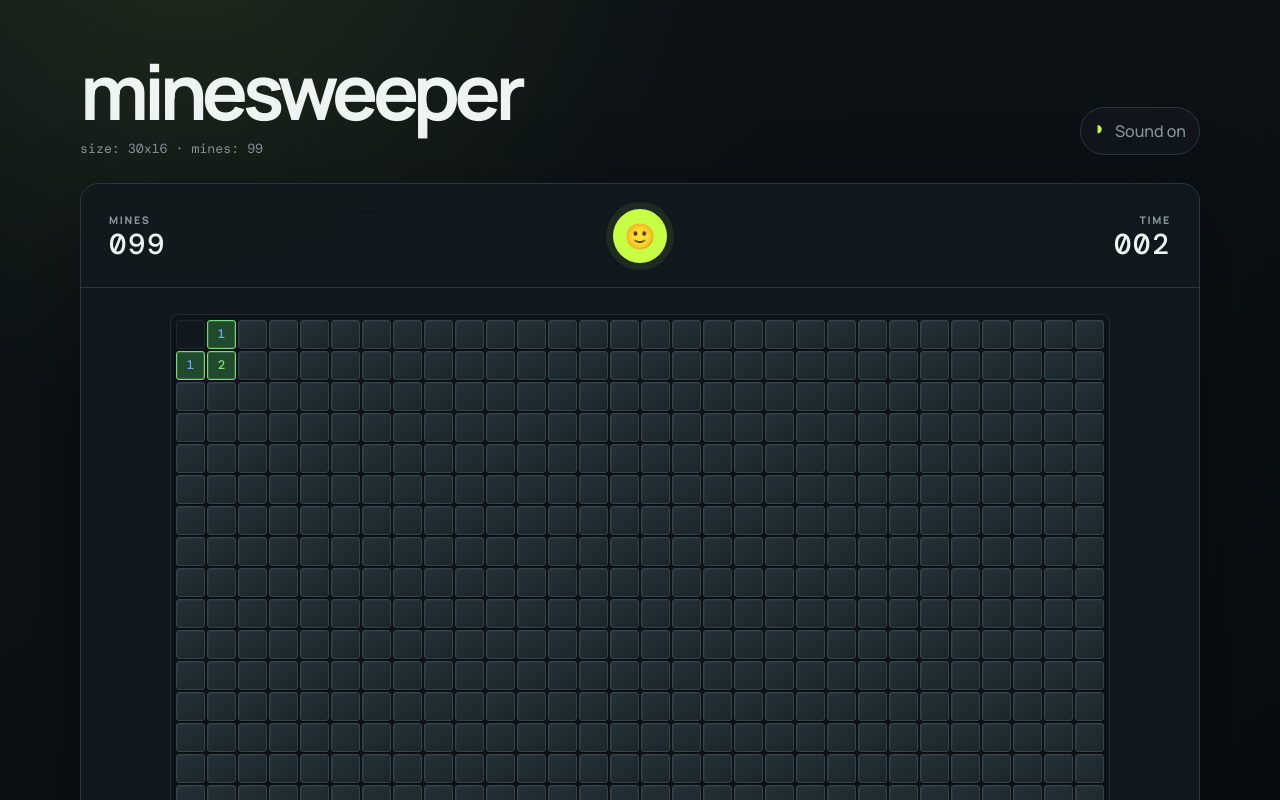
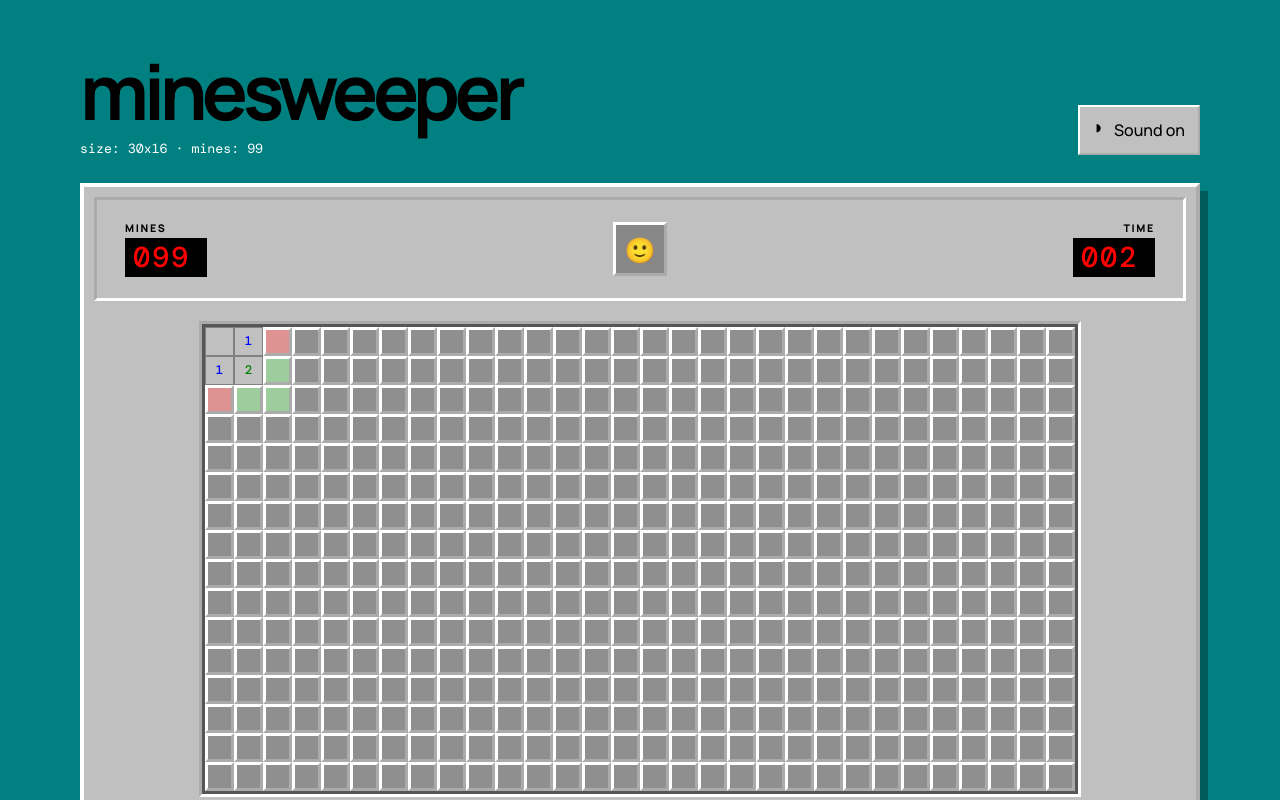
Before and after one commit to ernlynnnn/minesweeper, a plain HTML site: page index.html in a window 1280 px wide. Both pictures are taken after a click on the button 190 px from the left and 334 px from the top of the page. Shown: the top 800 px of the page. Drawn offline with nearby package versions, Linux system fonts and the light colour scheme.

Commit message:
modify: change color scheme

```diff
--- a/app.js
+++ b/app.js
@@ -153,15 +153,20 @@
 
   playTone(360, 0.025, "sine", 0.018);
 
-  if (isFirstClick) {
-    showFirstClickHints(cell);
-  }
+  refreshHints();
 
   checkWin();
 }
 
-function showFirstClickHints(firstCell) {
-  getNeighbors(firstCell).forEach((neighbor) => {
+function refreshHints() {
+  cells.flat().forEach((cell) => {
+    cell.element.classList.remove("cell--hint-safe", "cell--hint-mine");
+  });
+
+  cells.flat().filter((cell) => cell.isRevealed).forEach((revealedCell) => {
+    getNeighbors(revealedCell).forEach((neighbor) => {
+      if (neighbor.isRevealed || neighbor.isFlagged) return;
+
       neighbor.element.classList.add(
         neighbor.isMine ? "cell--hint-mine" : "cell--hint-safe",
       );
@@ -172,6 +177,7 @@
           neighbor.isMine ? "mine hint" : "safe hint"
         }`,
       );
+    });
   });
 }
 
@@ -199,6 +205,7 @@
   cell.isFlagged = !cell.isFlagged;
   flaggedCount += cell.isFlagged ? 1 : -1;
   renderCell(cell);
+  if (minesPlaced) refreshHints();
   updateCounters();
   playTone(cell.isFlagged ? 620 : 420, 0.04, "square", 0.018);
 }
--- a/styles.css
+++ b/styles.css
@@ -1,15 +1,15 @@
 :root {
-  color-scheme: dark;
-  --bg: #0b1014;
-  --panel: #12191f;
-  --panel-light: #192229;
-  --line: #2b3740;
-  --line-soft: #212c33;
-  --text: #edf4f1;
-  --muted: #87959c;
-  --accent: #c7ff45;
-  --accent-dark: #1c2909;
-  --danger: #ff625f;
+  color-scheme: light;
+  --bg: #008080;
+  --panel: #c0c0c0;
+  --panel-light: #c0c0c0;
+  --line: #888888;
+  --line-soft: #808080;
+  --text: #000000;
+  --muted: #404040;
+  --accent: #000080;
+  --accent-dark: #c0c0c0;
+  --danger: #ff0000;
   --cell-size: 29px;
   --cell-gap: 2px;
   --radius: 18px;
@@ -25,9 +25,7 @@
   min-height: 100vh;
   margin: 0;
   color: var(--text);
-  background:
-    radial-gradient(circle at 15% -10%, rgba(199, 255, 69, 0.1), transparent 32rem),
-    linear-gradient(145deg, #0d1317 0%, var(--bg) 58%, #080c0f 100%);
+  background: var(--bg);
 }
 
 button {
@@ -49,7 +47,7 @@
 
 .eyebrow {
   margin: 0 0 10px;
-  color: var(--accent);
+  color: #ffffff;
   font-size: 0.7rem;
   font-weight: 800;
   letter-spacing: 0.22em;
@@ -64,12 +62,12 @@
 }
 
 h1 span {
-  color: var(--accent);
+  color: #ffffff;
 }
 
 .subtitle {
   margin: 16px 0 0;
-  color: var(--muted);
+  color: #ffffff;
   font-family: "DM Mono", monospace;
   font-size: 0.83rem;
 }
@@ -80,21 +78,21 @@
   align-items: center;
   margin-bottom: 2px;
   padding: 10px 13px;
-  color: var(--muted);
-  border: 1px solid var(--line);
-  border-radius: 999px;
-  background: rgba(18, 25, 31, 0.75);
+  color: #000000;
+  border: 2px outset #ffffff;
+  border-radius: 0;
+  background: #c0c0c0;
   cursor: pointer;
   transition: 160ms ease;
 }
 
 .sound-toggle:hover {
-  color: var(--text);
-  border-color: #42515a;
+  color: #000000;
+  border-color: #ffffff;
 }
 
 .sound-icon {
-  color: var(--accent);
+  color: #000000;
   font-size: 1.2rem;
   transform: rotate(180deg);
 }
@@ -106,11 +104,10 @@
 
 .game-card {
   overflow: hidden;
-  border: 1px solid var(--line);
-  border-radius: var(--radius);
-  background: rgba(18, 25, 31, 0.92);
-  box-shadow: 0 30px 90px rgba(0, 0, 0, 0.34);
-  backdrop-filter: blur(20px);
+  border: 4px outset #ffffff;
+  border-radius: 0;
+  background: var(--panel);
+  box-shadow: 8px 8px 0 rgba(0, 0, 0, 0.3);
 }
 
 .status-bar {
@@ -119,7 +116,8 @@
   align-items: center;
   min-height: 104px;
   padding: 18px 28px;
-  border-bottom: 1px solid var(--line);
+  margin: 10px;
+  border: 3px inset #ffffff;
 }
 
 .counter-block {
@@ -134,7 +132,7 @@
 
 .counter-label {
   margin-bottom: 3px;
-  color: var(--muted);
+  color: #000000;
   font-size: 0.66rem;
   font-weight: 800;
   letter-spacing: 0.16em;
@@ -142,6 +140,10 @@
 }
 
 .counter-value {
+  min-width: 82px;
+  padding: 5px 8px;
+  color: #ff0000;
+  background: #000000;
   font-family: "DM Mono", monospace;
   font-size: 1.8rem;
   font-weight: 500;
@@ -155,28 +157,29 @@
   height: 54px;
   padding: 0;
   place-items: center;
-  color: #10170a;
-  border: 0;
-  border-radius: 50%;
-  background: var(--accent);
-  box-shadow: 0 0 0 7px rgba(199, 255, 69, 0.08);
+  color: #000000;
+  border: 3px outset #ffffff;
+  border-radius: 0;
+  background: #878787;
+  box-shadow: none;
   cursor: pointer;
   font-size: 1.55rem;
   transition: transform 150ms ease, box-shadow 150ms ease;
 }
 
 .reset-button:hover {
-  box-shadow: 0 0 0 9px rgba(199, 255, 69, 0.12);
-  transform: scale(1.04);
+  box-shadow: none;
+  transform: none;
 }
 
 .reset-button:active {
-  transform: scale(0.96);
+  border-style: inset;
+  transform: none;
 }
 
 .board-frame {
   overflow-x: auto;
-  padding: 26px;
+  padding: 10px;
   scrollbar-color: var(--line) transparent;
   scrollbar-width: thin;
 }
@@ -185,13 +188,13 @@
   display: grid;
   grid-template-columns: repeat(30, var(--cell-size));
   grid-template-rows: repeat(16, var(--cell-size));
-  gap: var(--cell-gap);
+  gap: 0;
   width: max-content;
   margin: 0 auto;
-  padding: 5px;
-  border: 1px solid var(--line-soft);
-  border-radius: 8px;
-  background: #0d1317;
+  padding: 3px;
+  border: 3px inset #ffffff;
+  border-radius: 0;
+  background: #565656;
   user-select: none;
 }
 
@@ -201,11 +204,11 @@
   height: var(--cell-size);
   padding: 0;
   place-items: center;
-  color: var(--text);
-  border: 1px solid #35434b;
-  border-radius: 3px;
-  background: linear-gradient(145deg, #253139, #1b252b);
-  box-shadow: inset 1px 1px rgba(255, 255, 255, 0.035), 0 1px 1px rgba(0, 0, 0, 0.4);
+  color: #000000;
+  border: 3px outset #ffffff;
+  border-radius: 0;
+  background: #8f8f8f;
+  box-shadow: none;
   cursor: pointer;
   font-family: "DM Mono", monospace;
   font-size: 0.78rem;
@@ -215,12 +218,13 @@
 }
 
 .cell:hover:not(.cell--revealed) {
-  border-color: #5a6a73;
-  background: linear-gradient(145deg, #303e46, #202b31);
+  border-color: #ffffff;
+  background: #d0d0d0;
 }
 
 .cell:active:not(.cell--revealed) {
-  transform: scale(0.92);
+  border-style: inset;
+  transform: none;
 }
 
 .cell:focus-visible {
@@ -231,30 +235,30 @@
 }
 
 .cell--revealed {
-  border-color: #1d282e;
-  background: #11191e;
+  border: 1px solid #808080;
+  background: #c0c0c0;
   box-shadow: none;
   cursor: default;
 }
 
 .cell--hint-safe,
 .cell--hint-safe:hover:not(.cell--revealed) {
-  border-color: #76d978;
-  background: rgba(71, 181, 86, 0.34);
-  box-shadow: inset 0 0 0 1px rgba(142, 255, 148, 0.16);
+  border-color: #ffffff;
+  background: #9dcc9d;
+  box-shadow: none;
 }
 
 .cell--hint-mine,
 .cell--hint-mine:hover:not(.cell--revealed) {
-  border-color: #ff625f;
-  background: rgba(255, 71, 68, 0.4);
-  box-shadow: inset 0 0 0 1px rgba(255, 132, 129, 0.18);
+  border-color: #ffffff;
+  background: #df9292;
+  box-shadow: none;
 }
 
 .cell--flagged {
-  color: var(--accent);
-  border-color: rgba(199, 255, 69, 0.4);
-  background: var(--accent-dark);
+  color: #ff0000;
+  border-color: #ffffff;
+  background: #c0c0c0;
 }
 
 .cell--flagged::before {
@@ -270,15 +274,15 @@
 }
 
 .cell--exploded {
-  color: #17100f;
-  border-color: var(--danger);
-  background: var(--danger);
+  color: #000000;
+  border-color: #ff0000;
+  background: #ff0000;
 }
 
 .cell--wrong {
-  color: var(--danger);
-  border-color: rgba(255, 98, 95, 0.45);
-  background: rgba(255, 98, 95, 0.1);
+  color: #ff0000;
+  border-color: #808080;
+  background: #c0c0c0;
 }
 
 .cell--wrong::before {
@@ -286,14 +290,14 @@
   font-size: 1.15rem;
 }
 
-.cell[data-count="1"] { color: #69a7ff; }
-.cell[data-count="2"] { color: #8ddd70; }
-.cell[data-count="3"] { color: #ff7c74; }
-.cell[data-count="4"] { color: #bd8cff; }
-.cell[data-count="5"] { color: #ffb15d; }
-.cell[data-count="6"] { color: #52d5d8; }
-.cell[data-count="7"] { color: #e4e8ea; }
-.cell[data-count="8"] { color: #83919a; }
+.cell[data-count="1"] { color: #0000ff; }
+.cell[data-count="2"] { color: #008000; }
+.cell[data-count="3"] { color: #ff0000; }
+.cell[data-count="4"] { color: #000080; }
+.cell[data-count="5"] { color: #800000; }
+.cell[data-count="6"] { color: #008080; }
+.cell[data-count="7"] { color: #000000; }
+.cell[data-count="8"] { color: #808080; }
 
 .game-footer {
   display: flex;
@@ -301,8 +305,9 @@
   justify-content: space-between;
   min-height: 68px;
   padding: 14px 28px;
-  border-top: 1px solid var(--line);
-  color: var(--muted);
+  margin: 0 10px 10px;
+  border: 2px inset #ffffff;
+  color: #000000;
   font-size: 0.76rem;
 }
 
@@ -362,7 +367,7 @@
   display: flex;
   justify-content: space-between;
   padding: 20px 3px 0;
-  color: #5f6d74;
+  color: #ffffff;
   font-size: 0.66rem;
   font-weight: 700;
   letter-spacing: 0.08em;
@@ -370,7 +375,7 @@
 }
 
 .footer-mark {
-  color: #435057;
+  color: #ffffff;
 }
 
 @media (max-width: 720px) {
```
Lines whose indentation alone changed are shown as unchanged.
